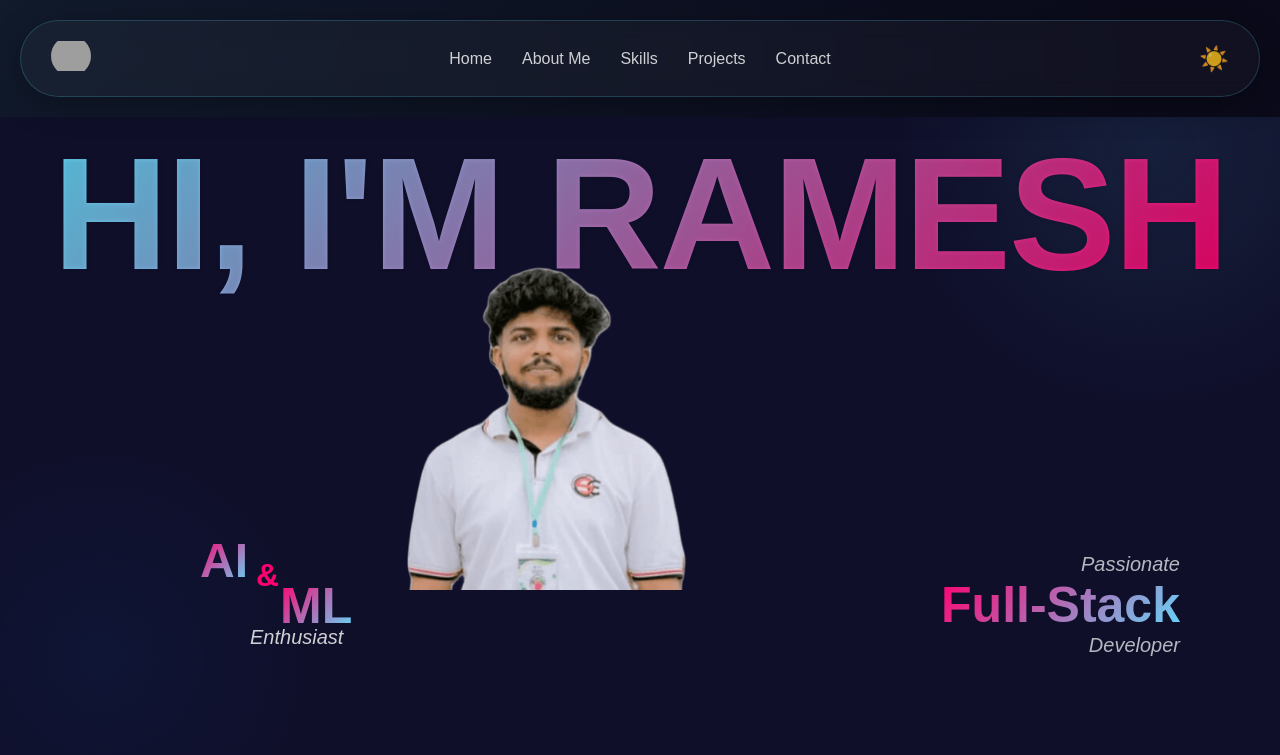
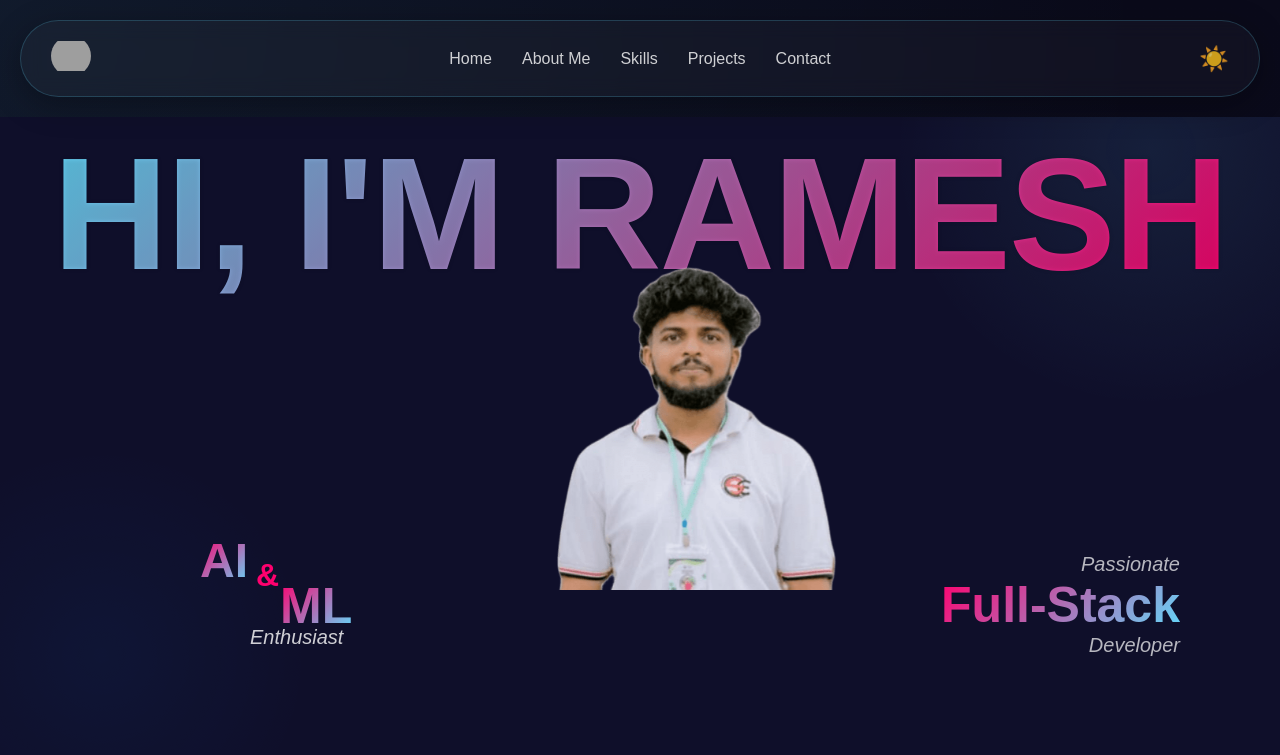
Before and after one commit to ramesh-2003-krishan/Portfolio, a React (Create React App) app in the folder portfolio/: page / in a window 1280 px wide. Shown: the top 755 px of the page. Built offline with nearby package versions, Linux system fonts and the light colour scheme; grey boxes are pictures that could not be loaded.

Commit message:
css correction

```diff
--- a/portfolio/src/style/Home.css
+++ b/portfolio/src/style/Home.css
@@ -210,7 +210,7 @@ body {
 /* Profile Image */
 .profile {
   position: absolute;
-  left: 400px;
+  left: 550px;
   top: 130px;
   width: 300px;
   z-index: 2;
```
